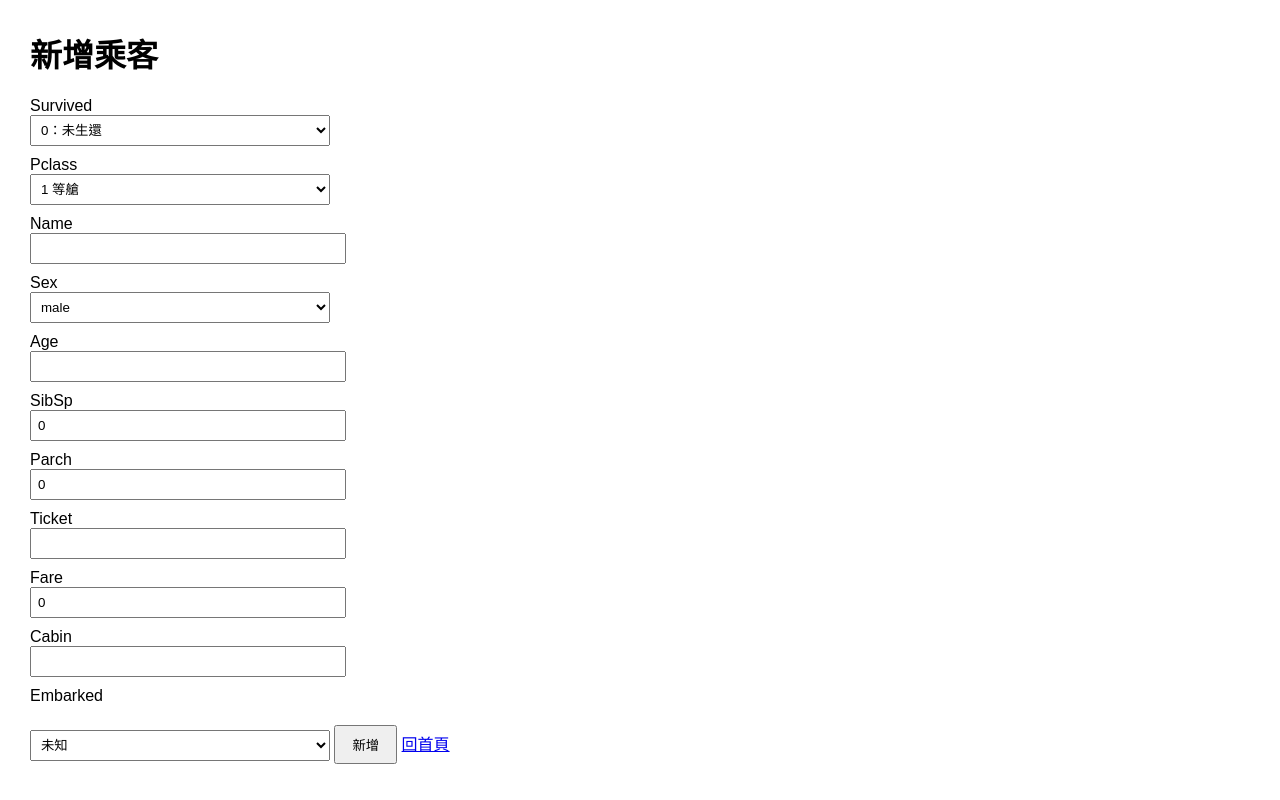
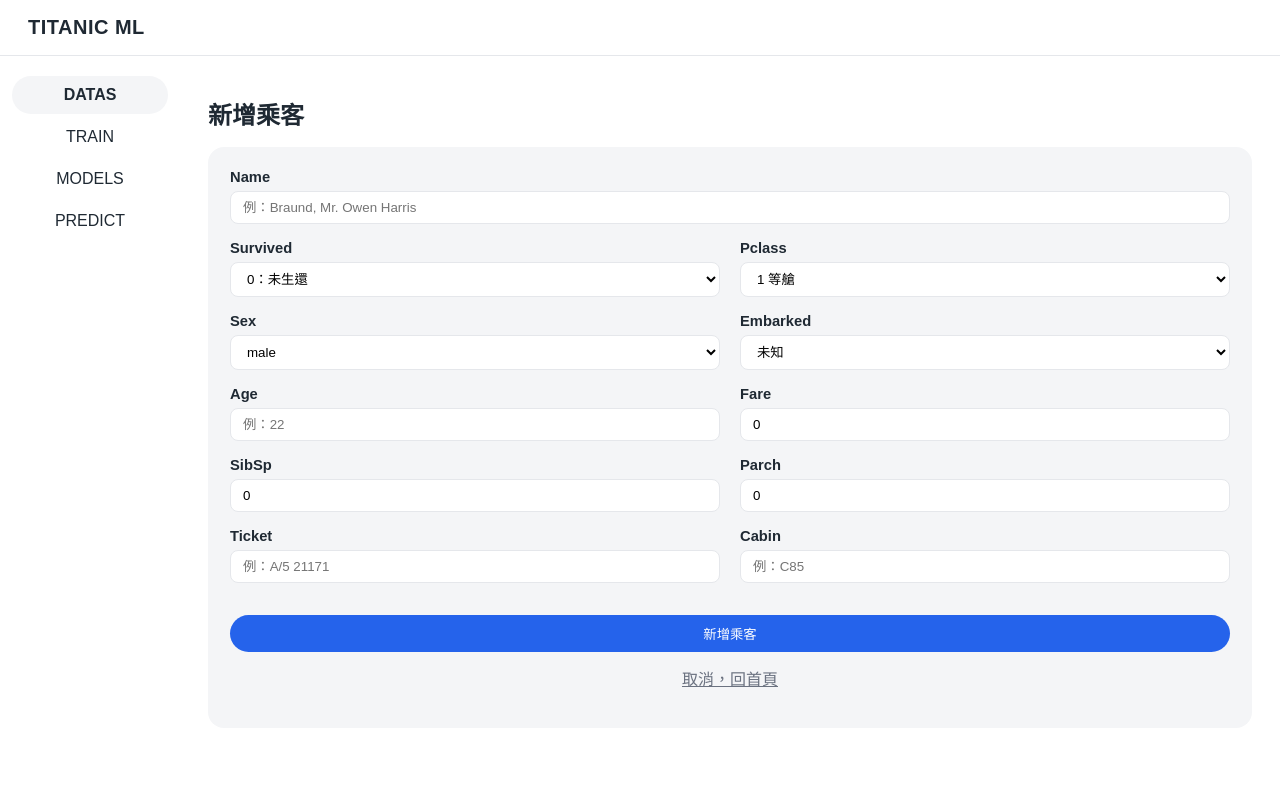
Before and after one commit to ychsieh725/titanic_restful_project, a Flask app: page /passengers/new in a window 1280 px wide. Run offline with Flask 3, Linux system fonts and the light colour scheme.

Commit message:
refactor(web): apply design system to new/edit passenger forms
WHY:
新增/編輯乘客頁仍是舊的獨立 inline 樣式（單欄、300px 輸入框、與 app shell 脫節），
是全站唯二未套用 design system 的頁面。參考提供的表單版面改成兩欄式現代表單。

WHAT:
- base.html 新增可重用表單樣式：.form-grid（兩欄 grid，窄螢幕收合單欄）、.field
  （label 粗體在上、輸入框在下）、textarea 樣式、.btn-block（全寬送出鈕）。
- new.html / edit.html 改為 extends base.html，套 .card + .form-grid：Name（及 edit
  的 PassengerId）佔整行，其餘欄位兩兩並排，底部全寬主要按鈕 + 置中「取消」連結。
- app.py 兩個子頁路由傳 active_page="home"，側邊欄維持「首頁」高亮。
- 表單欄位 name、提交 JS（POST/PUT）、edit 的 loadPassenger 與 passenger_id 模板變數
  皆原樣保留，僅版面重構。

IMPACT:
- 全站頁面皆統一於 design system；CRUD 行為與 API 不變。121 passed。

Co-Authored-By: Claude Opus 4.8 <noreply@anthropic.com>

```diff
--- a/app.py
+++ b/app.py
@@ -48,12 +48,12 @@ def index_page():
 # 新增乘客頁面
 @app.route("/passengers/new")
 def new_passenger_page():
-    return render_template("new.html")
+    return render_template("new.html", active_page="home")
 
 # 編輯乘客頁面
 @app.route("/passengers/<int:passenger_id>/edit")
 def edit_passenger_page(passenger_id):
-    return render_template("edit.html", passenger_id=passenger_id)
+    return render_template("edit.html", passenger_id=passenger_id, active_page="home")
 
 
 # ============================================================
--- a/templates/base.html
+++ b/templates/base.html
@@ -121,6 +121,49 @@
             margin-top: 4px;
         }
 
+        textarea {
+            width: 100%;
+            padding: 10px 12px;
+            background: #fff;
+            border: 1px solid var(--line);
+            border-radius: 8px;
+            margin-top: 4px;
+            font-family: inherit;
+            font-size: 0.95rem;
+            resize: vertical;
+            min-height: 90px;
+        }
+
+        /* 兩欄表單版面（design system 表單） */
+        .form-grid {
+            display: grid;
+            grid-template-columns: 1fr 1fr;
+            gap: 16px 20px;
+        }
+
+        .field {
+            display: flex;
+            flex-direction: column;
+        }
+
+        .field.full {
+            grid-column: 1 / -1;
+        }
+
+        .field label {
+            margin: 0 0 6px;
+            font-weight: 700;
+            color: var(--fg);
+            font-size: 0.92rem;
+        }
+
+        .field input,
+        .field select,
+        .field textarea {
+            max-width: none;
+            margin-top: 0;
+        }
+
         button {
             margin-top: 16px;
             padding: 9px 18px;
@@ -130,6 +173,12 @@
             color: #fff;
             cursor: pointer;
             white-space: nowrap;
+        }
+
+        /* 全寬主要按鈕（表單送出） */
+        .btn-block {
+            width: 100%;
+            text-align: center;
         }
 
         button:disabled {
@@ -276,6 +325,10 @@
             .sidebar nav a {
                 padding: 10px 12px;
             }
+
+            .form-grid {
+                grid-template-columns: 1fr;
+            }
         }
     </style>
     {% block head %}{% endblock %}
@@ -290,10 +343,10 @@
     <div class="shell">
         <aside class="sidebar">
             <nav>
-                <a href="/"{% if active_page == 'home' %} class="active"{% endif %}>首頁</a>
-                <a href="/ml/train"{% if active_page == 'train' %} class="active"{% endif %}>訓練</a>
-                <a href="/ml/models"{% if active_page == 'models' %} class="active"{% endif %}>模型</a>
-                <a href="/ml/predict"{% if active_page == 'predict' %} class="active"{% endif %}>預測</a>
+                <a href="/"{% if active_page == 'home' %} class="active"{% endif %}>DATAS</a>
+                <a href="/ml/train"{% if active_page == 'train' %} class="active"{% endif %}>TRAIN</a>
+                <a href="/ml/models"{% if active_page == 'models' %} class="active"{% endif %}>MODELS</a>
+                <a href="/ml/predict"{% if active_page == 'predict' %} class="active"{% endif %}>PREDICT</a>
             </nav>
         </aside>
 
--- a/templates/new.html
+++ b/templates/new.html
@@ -1,77 +1,44 @@
-<!DOCTYPE html>
-<html lang="zh-Hant">
+{% extends "base.html" %}
 
-<head>
-    <meta charset="UTF-8">
-    <title>新增乘客</title>
-    <style>
-        body {
-            font-family: Arial, sans-serif;
-            margin: 30px;
-        }
+{% block title %}新增乘客 — Titanic ML{% endblock %}
 
-        label {
-            display: block;
-            margin-top: 10px;
-        }
-
-        input,
-        select {
-            padding: 6px;
-            width: 300px;
-        }
-
-        button {
-            margin-top: 20px;
-            padding: 8px 16px;
-        }
-    </style>
-</head>
-
-<body>
+{% block content %}
 <h1>新增乘客</h1>
 
+<div class="card">
     <form id="passengerForm">
+        <div class="form-grid">
+            <div class="field full">
+                <label>Name</label>
+                <input name="Name" placeholder="例：Braund, Mr. Owen Harris" required>
+            </div>
+
+            <div class="field">
                 <label>Survived</label>
                 <select name="Survived" required>
                     <option value="0">0：未生還</option>
                     <option value="1">1：生還</option>
                 </select>
+            </div>
 
+            <div class="field">
                 <label>Pclass</label>
                 <select name="Pclass" required>
                     <option value="1">1 等艙</option>
                     <option value="2">2 等艙</option>
                     <option value="3">3 等艙</option>
                 </select>
+            </div>
 
-        <label>Name</label>
-        <input name="Name" required>
-
+            <div class="field">
                 <label>Sex</label>
                 <select name="Sex" required>
                     <option value="male">male</option>
                     <option value="female">female</option>
                 </select>
+            </div>
 
-        <label>Age</label>
-        <input name="Age" type="number" step="0.01">
-
-        <label>SibSp</label>
-        <input name="SibSp" type="number" min="0" value="0" required>
-
-        <label>Parch</label>
-        <input name="Parch" type="number" min="0" value="0" required>
-
-        <label>Ticket</label>
-        <input name="Ticket" required>
-
-        <label>Fare</label>
-        <input name="Fare" type="number" step="0.0001" min="0" value="0" required>
-
-        <label>Cabin</label>
-        <input name="Cabin">
-
+            <div class="field">
                 <label>Embarked</label>
                 <select name="Embarked">
                     <option value="">未知</option>
@@ -79,11 +46,51 @@
                     <option value="Q">Q</option>
                     <option value="S">S</option>
                 </select>
+            </div>
 
-        <button type="submit">新增</button>
-        <a href="/">回首頁</a>
+            <div class="field">
+                <label>Age</label>
+                <input name="Age" type="number" step="0.01" placeholder="例：22">
+            </div>
+
+            <div class="field">
+                <label>Fare</label>
+                <input name="Fare" type="number" step="0.0001" min="0" value="0" required>
+            </div>
+
+            <div class="field">
+                <label>SibSp</label>
+                <input name="SibSp" type="number" min="0" value="0" required>
+            </div>
+
+            <div class="field">
+                <label>Parch</label>
+                <input name="Parch" type="number" min="0" value="0" required>
+            </div>
+
+            <div class="field">
+                <label>Ticket</label>
+                <input name="Ticket" placeholder="例：A/5 21171" required>
+            </div>
+
+            <div class="field">
+                <label>Cabin</label>
+                <input name="Cabin" placeholder="例：C85">
+            </div>
+
+            <div class="field full">
+                <button type="submit" class="btn-block">新增乘客</button>
+            </div>
+        </div>
     </form>
 
+    <p style="text-align:center; margin-top:14px;">
+        <a href="/" class="muted">取消，回首頁</a>
+    </p>
+</div>
+{% endblock %}
+
+{% block scripts %}
 <script>
     // 監聽 passengerForm 的 submit 事件，當表單被提交時，會觸發這個事件處理器。
     document.getElementById("passengerForm").addEventListener("submit", async function (event) {
@@ -118,10 +125,8 @@
 
         alert("新增成功");
 
-            // 修改成功後，回到首頁
+        // 新增成功後，回到首頁
         window.location.href = "/";
     });
 </script>
-</body>
-
-</html>
+{% endblock %}
```
Also changed, not shown: templates/edit.html (+62 -55 lines). Lines whose indentation alone changed are shown as unchanged.
